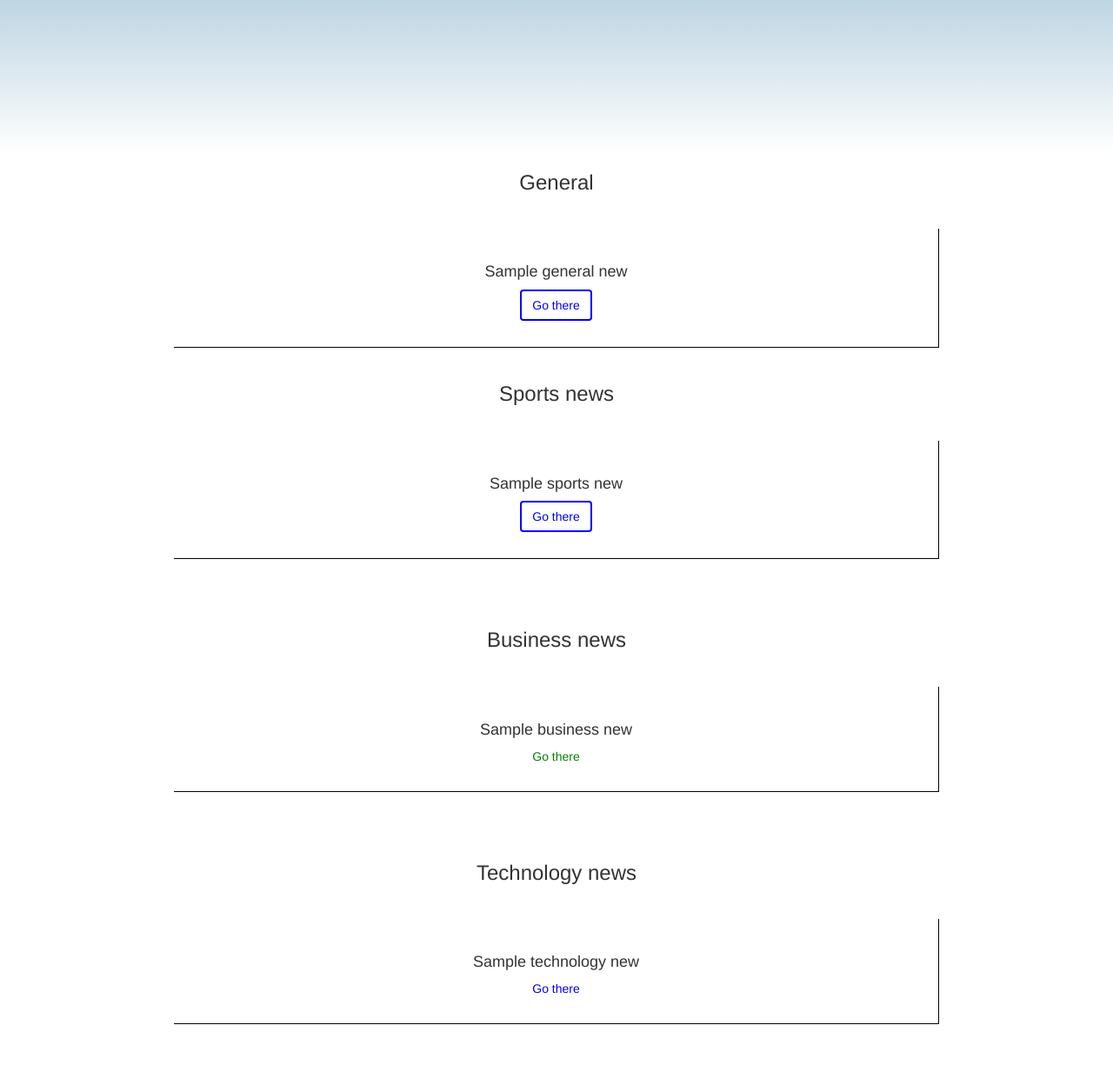
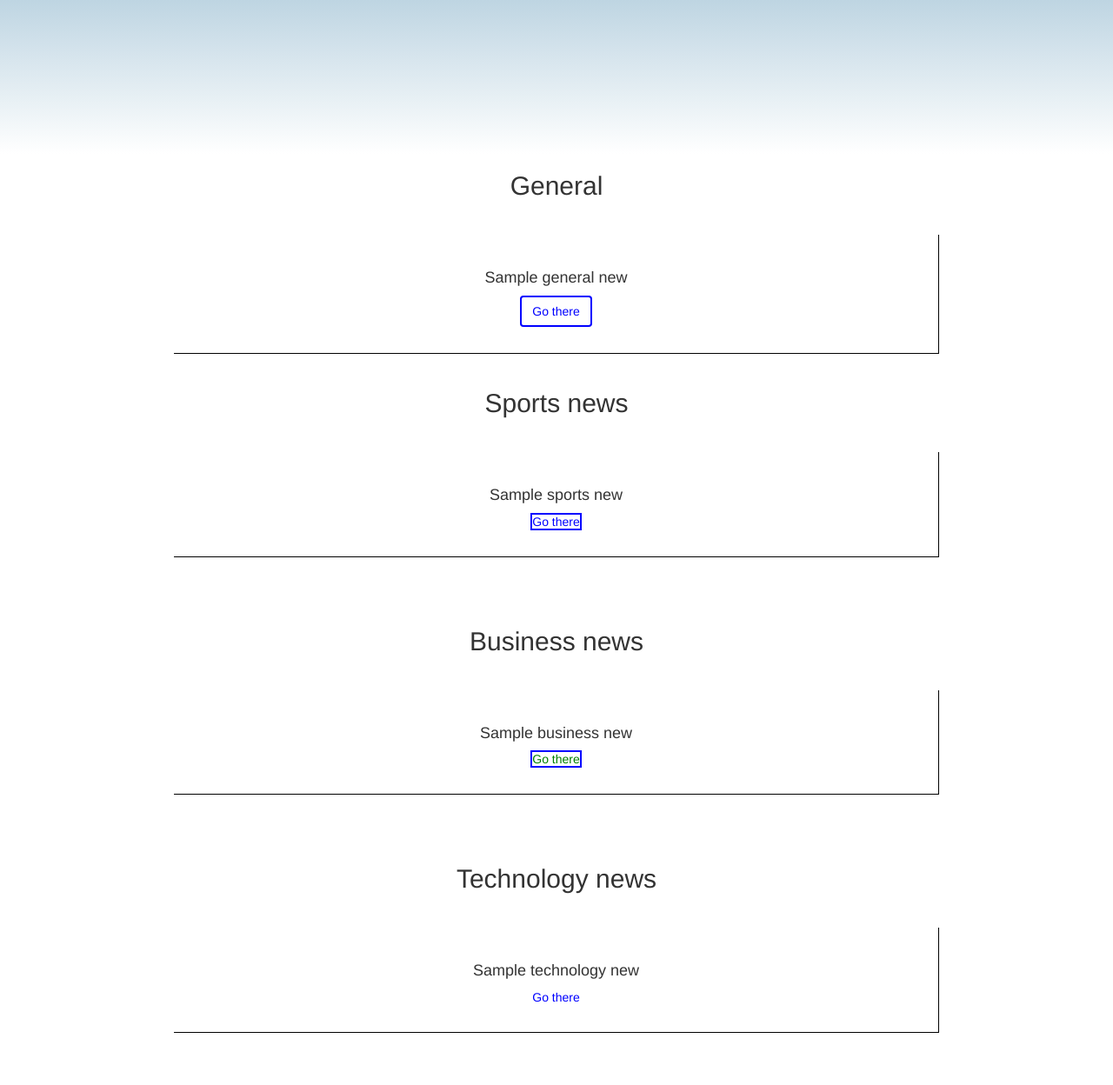
Before and after one commit to Kraft-Owaka/NewsHightlights, a Python web app: template app/templates/index.html in a window 1280 px wide. Shown: the part 564-1812 px from the top of the page at 87% size. Before the commit the page ends 1742 px from the top, so only its background shows below. Run offline with Jinja, Linux system fonts and the light colour scheme; the template is opened without the code that fills it: most values are stand-ins (such as "Sample title", 1, 10 or a date in 2020); some libraries are stand-ins or nearby versions.

Commit message:
made changes on the buttons

```diff
--- a/app/templates/index.html
+++ b/app/templates/index.html
@@ -13,7 +13,7 @@
         <div class="col-6-md">
            <h1 class="text-center">Helo K</h1>
 
-                <h3 class="title">General</h3>
+                <h2 class="title">General</h2>
                 {% for general_news in general %}
                 <div class="cards">
                     <h4 class="card-title h4 mb-4">{{general_news.name}}</h4>
@@ -24,12 +24,12 @@
 
 
                 <!---sports news-->
-                <h3 class="title"> Sports news</h3>
+                <h2 class="title"> Sports news</h2>
                 {% for sports_news in sports %}
                 <div class="cards">
                     <h4 class="card-tirle2">{{  sports_news.name}}</h4>
 
-                        <a href="/article/{{sports_news.id}}" class="btn btn-outline-success" target="_blank" style="color: blue;">
+                        <a href="/article/{{sports_news.id}}" class="btn1" target="_blank" style="color: blue;">
                             Go there
                         </a>
                     </div>
@@ -38,19 +38,19 @@
             <br>
 
                  <!---Business news-->
-                <h3 class="title"> Business news</h3>
+                <h2 class="title"> Business news</h2>
                 {% for business_news in business %}
                 <div class="cards">
                     <h4 class="title3">{{  business_news.name}}</h4>
 
-                        <a href="/article/{{business_news.id}}" target="_blank" style="color: green">
+                        <a href="/article/{{business_news.id}}" class="btn2" target="_blank" style="color: green">
                             Go there
                         </a>
                 </div>
             {% endfor %}
             <br>
                 <!---Technology news--->
-                <h3> Technology news</h3>
+                <h2> Technology news</h2>
                 {% for technology_news in technology %}
                 <div class="cards">
                     <h4>{{  technology_news.name}}</h4>
@@ -95,6 +95,16 @@
                     color:blue;
 
                 }
+                .btn1{
+                    border: 2px solid blue;
+                    color: lightskyblue;
+
+                }
+                .btn2{
+                    border: 2px solid blue;
+                    color:lightgreen;
+
+                }
                 .btn:hover{
                     background-color : blue;
                     color:white;
```
